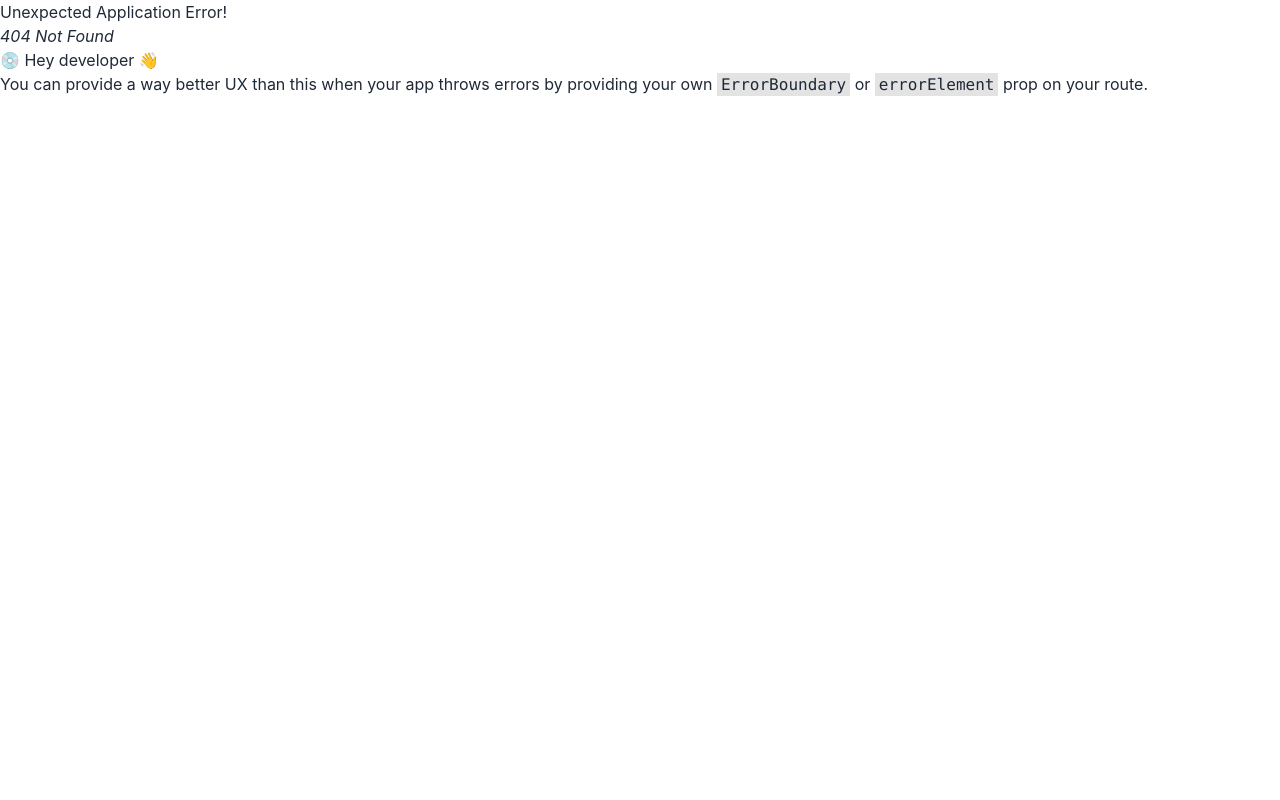
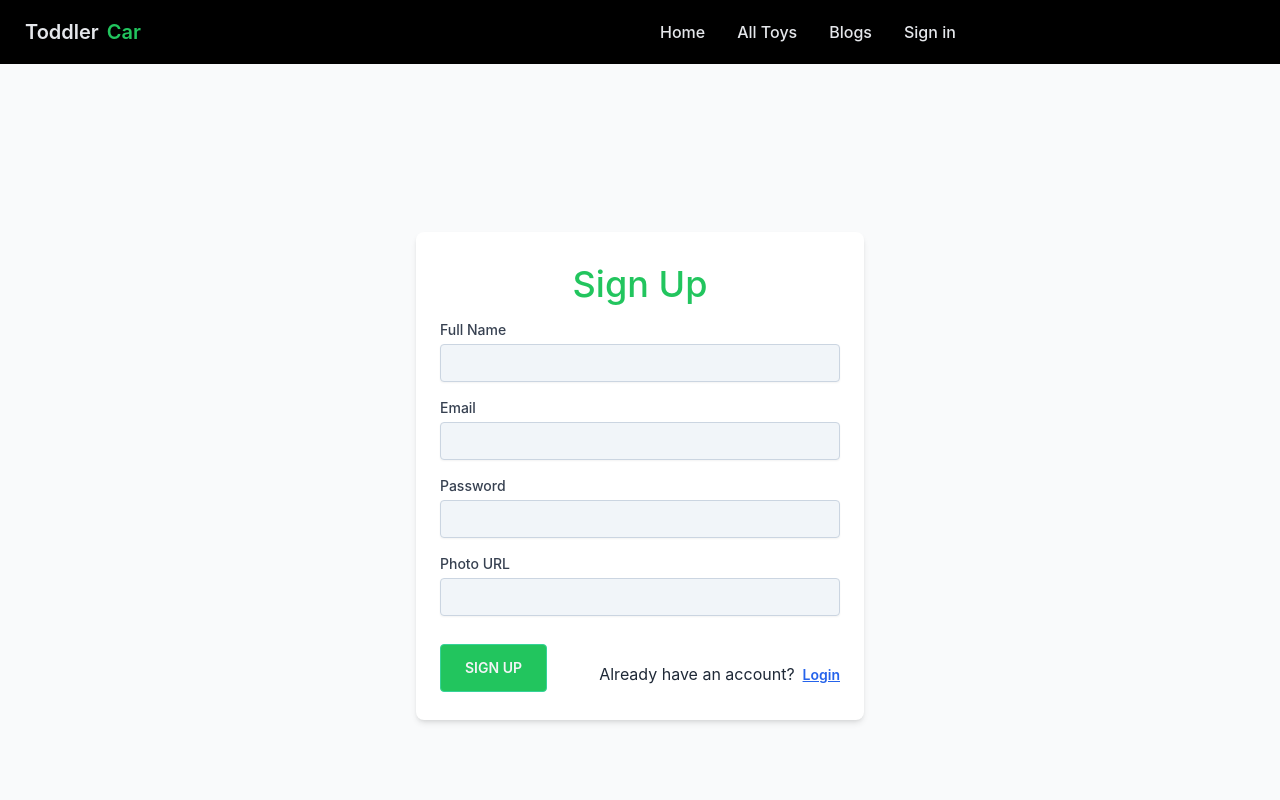
Before and after one commit to ar-asad/automotive, a React (Create React App) app: page /signup in a window 1280 px wide. Before the commit this address had no page. Shown: the top 800 px of the page. Built offline with nearby package versions, Linux system fonts and the light colour scheme.

Commit message:
sign up page implemented

```diff
--- a/src/pages/Home/Gallery/Gallery.js
+++ b/src/pages/Home/Gallery/Gallery.js
@@ -2,7 +2,12 @@ import React from 'react';
 
 const Gallery = () => {
     return (
-        <div className="container mx-auto px-5 py-2 lg:px-32 lg:pt-24 mt-10 mb-20">
+        <div className='mt-20 mb-20'>
+            <div className='text-center'>
+                <h2 className='text-5xl font-bold mb-2'>Products Gallery</h2>
+                <p className='font-semibold text-green-500'>Explore</p>
+            </div>
+            <div className="container mx-auto px-5 py-2 lg:px-32 lg:pt-24 ">
                 <div className="-m-1 flex flex-wrap md:-m-2">
                     <div className="flex w-1/2 flex-wrap">
                         <div className="w-1/2 p-1 md:p-2">
@@ -59,6 +64,7 @@ const Gallery = () => {
                     </div>
                 </div>
             </div>
+        </div>
     );
 };
 
--- /dev/null
+++ b/src/pages/Login/Login.js
@@ -0,0 +1,11 @@
+import React from 'react';
+
+const Login = () => {
+    return (
+        <div>
+
+        </div>
+    );
+};
+
+export default Login;
--- /dev/null
+++ b/src/pages/Login/Signup.js
@@ -0,0 +1,84 @@
+import React from 'react';
+import { Link } from 'react-router-dom';
+
+const Signup = () => {
+    return (
+        <div>
+            <div className="flex flex-col items-center min-h-screen pt-6 sm:justify-center sm:pt-0 bg-gray-50">
+
+                <div className="w-full px-6 py-4 mt-6 overflow-hidden bg-white shadow-md sm:max-w-md sm:rounded-lg">
+                    <div>
+                        <h3 className="text-4xl font-medium text-center my-4 text-green-500">
+                            Sign Up
+                        </h3>
+                    </div>
+                    <form>
+                        <div>
+                            <label
+                                htmlFor="name"
+                                className="block text-sm font-medium text-gray-700 undefined"
+                            >
+                                Full Name
+                            </label>
+                            <div className="flex flex-col items-start">
+                                <input type="text" name='name' class="mt-1 block w-full px-3 py-2 bg-slate-100 border border-slate-300 rounded text-sm shadow-sm focus:outline-none focus:border-green-500 focus:ring-1 focus:ring-green-500 " />
+                            </div>
+                        </div>
+                        <div className="mt-4">
+                            <label
+                                htmlFor="email"
+                                className="block text-sm font-medium text-gray-700 undefined"
+                            >
+                                Email
+                            </label>
+                            <div className="flex flex-col items-start">
+                                <input type="email" name='email' class="mt-1 block w-full px-3 py-2 bg-slate-100 border border-slate-300 rounded text-sm shadow-sm focus:outline-none focus:border-green-500 focus:ring-1 focus:ring-green-500 " />
+                            </div>
+                        </div>
+                        <div className="mt-4">
+                            <label
+                                htmlFor="password"
+                                className="block text-sm font-medium text-gray-700 undefined"
+                            >
+                                Password
+                            </label>
+                            <div className="flex flex-col items-start">
+                                <input type="password" name='password' class="mt-1 block w-full px-3 py-2 bg-slate-100 border border-slate-300 rounded text-sm shadow-sm focus:outline-none focus:border-green-500 focus:ring-1 focus:ring-green-500 " />
+                            </div>
+                        </div>
+                        <div className="mt-4">
+                            <label
+                                htmlFor="password_confirmation"
+                                className="block text-sm font-medium text-gray-700 undefined"
+                            >
+                                Photo URL
+                            </label>
+                            <div className="flex flex-col items-start">
+                                <input type="text" name='photo' class="mt-1 block w-full px-3 py-2 bg-slate-100 border border-slate-300 rounded text-sm shadow-sm focus:outline-none focus:border-green-500 focus:ring-1 focus:ring-green-500 " />
+                            </div>
+                        </div>
+                        <div className="lg:flex items-center justify-between mt-7">
+                            <button
+                                type="submit"
+                                className="btn btn-success rounded px-6 mb-3 text-gray-100 bg-green-500"
+                            >
+                                Sign Up
+                            </button>
+                            <p className='text-semibold '> Already have an account?
+                                <Link
+                                    className="text-sm ms-2 font-semibold hover:text-green-500 text-blue-600 underline "
+                                    to='/signin'
+                                >
+                                    Login
+                                </Link>
+                            </p>
+
+                        </div>
+                    </form>
+                </div>
+            </div>
+        </div>
+    );
+};
+
+export default Signup;
```
Also changed, not shown: src/Router/Routes/Routes.js (+11 -0 lines). Lines whose indentation alone changed are shown as unchanged.
